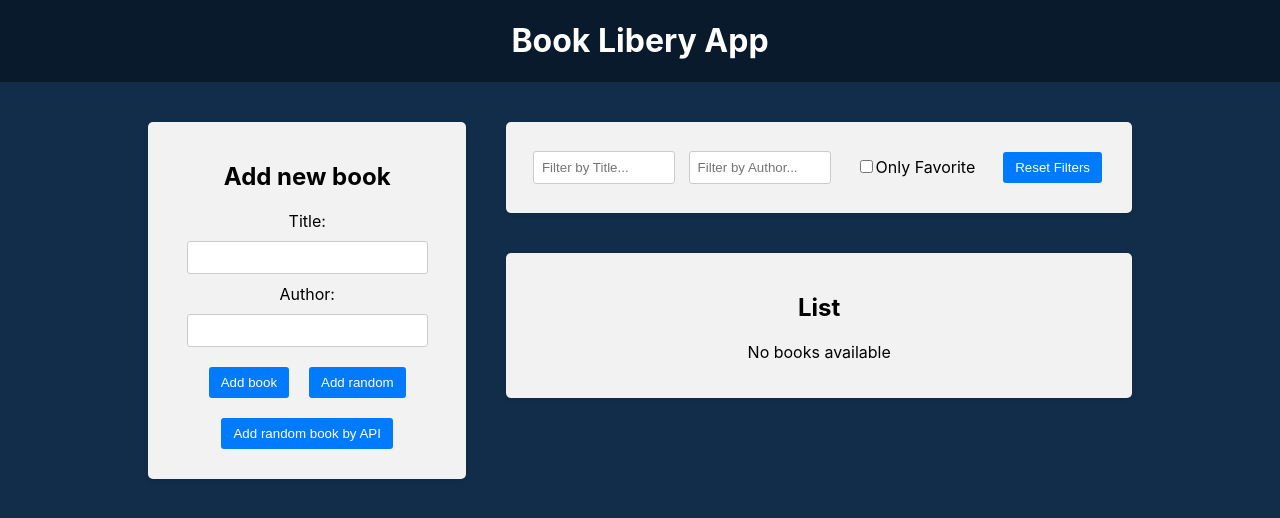
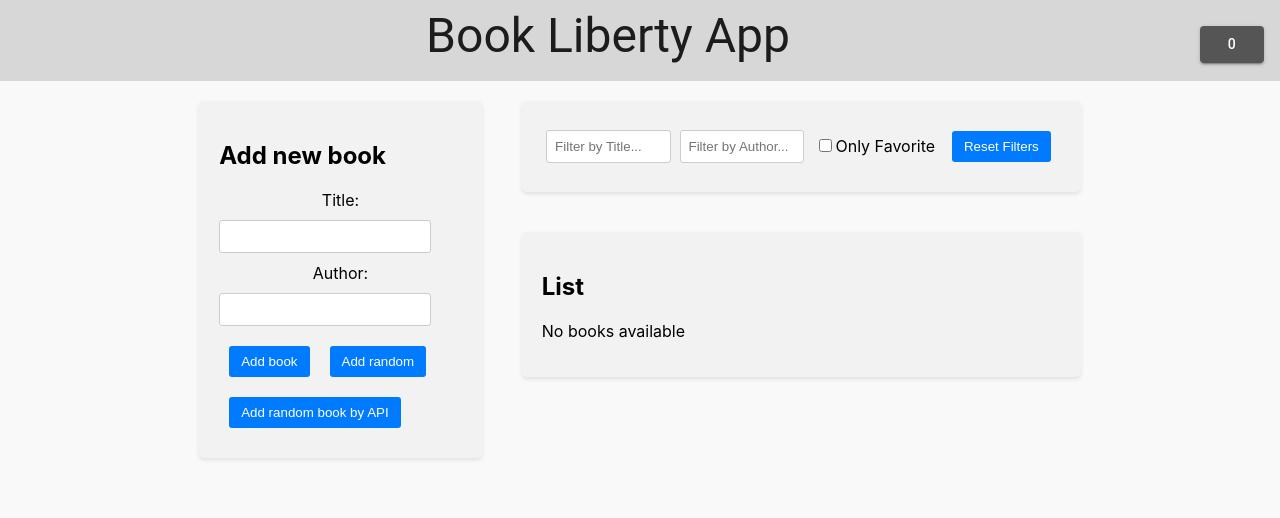
Before and after one commit to Nikita-a11y-dev/React-Libary-App, a React (Vite) app in the folder frontend/vite-project/: page / in a window 1280 px wide. Shown: the top 518 px of the page. Built offline with nearby package versions, Linux system fonts and the light colour scheme.

Commit message:
add MUI and basic background styling

```diff
--- a/frontend/vite-project/package.json
+++ b/frontend/vite-project/package.json
@@ -10,6 +10,9 @@
     "preview": "vite preview"
   },
   "dependencies": {
+    "@emotion/react": "^11.14.0",
+    "@emotion/styled": "^11.14.0",
+    "@mui/material": "^6.4.5",
     "@reduxjs/toolkit": "^2.5.1",
     "axios": "^1.7.9",
     "react": "^18.3.1",
--- a/frontend/vite-project/src/App.css
+++ b/frontend/vite-project/src/App.css
@@ -7,8 +7,8 @@
 }
 
 .app-header {
-  background-color: #0a1a2d;
-  color: #fff;
+  background-color: #d7d7d7;
+  color: #333333;
   width: 100%;
   margin-bottom: 20px;
 }
--- a/frontend/vite-project/src/App.jsx
+++ b/frontend/vite-project/src/App.jsx
@@ -3,13 +3,56 @@ import BookForm from "./components/BookForm/BookForm";
 import Filter from "./components/Filter/Filter";
 import Error from "./components/Error/Error";
 import "./App.css";
+import { useState } from "react";
+
+import { ThemeProvider } from "@mui/material/styles";
+import { Typography, Button, Box, Container } from "@mui/material";
+
+import lightTheme from "./theme/lightTheme";
+import darkTheme from "./theme/darkTheme";
 
 export default function App() {
+  const [darkMode, setDarkMode] = useState(false);
+
+  const toggleTheme = () => {
+    setDarkMode(!darkMode);
+  };
+
+  const theme = darkMode ? darkTheme : lightTheme;
+
   return (
-    <div className="app">
-      <header className="app-header">
-        <h1>Book Libery App</h1>
-      </header>
+    <ThemeProvider theme={theme}>
+      <Box
+        sx={{
+          backgroundColor: "background.default",
+          minHeight: "100vh",
+        }}
+      >
+        <Box
+          display="flex"
+          alignItems="center"
+          justifyContent="space-between"
+          px={2}
+          sx={{
+            backgroundColor: "background.header",
+            pt: 1,
+          }}
+        >
+          <Typography
+            variant="h3"
+            gutterBottom
+            align="center"
+            style={{ flexGrow: 1 }}
+            color="text.primary"
+          >
+            Book Liberty App
+          </Typography>
+          <Button variant="contained" onClick={toggleTheme}>
+            0
+          </Button>
+        </Box>
+
+        <Container>
           <main className="app-main">
             <div className="app-left-column">
               <BookForm></BookForm>
@@ -19,7 +62,10 @@ export default function App() {
               <BookList></BookList>
             </div>
           </main>
+
           <Error />
-    </div>
+        </Container>
+      </Box>
+    </ThemeProvider>
   );
 }
--- a/frontend/vite-project/src/index.css
+++ b/frontend/vite-project/src/index.css
@@ -5,7 +5,7 @@ body {
     sans-serif;
   -webkit-font-smoothing: antialiased;
   -moz-osx-font-smoothing: grayscale;
-  background-color: #112d49;
+  background-color: #f9f9f9;
 }
 
 code {
--- /dev/null
+++ b/frontend/vite-project/src/theme/darkTheme.js
@@ -0,0 +1,17 @@
+import { createTheme } from "@mui/material/styles";
+
+const darkTheme = createTheme({
+  palette: {
+    mode: "dark",
+    primary: {
+      main: "#DDDDDD",
+    },
+    background: {
+      default: "#1E1E2F",
+      paper: "#2C2C3A",
+      header: "#454558",
+    },
+  },
+});
+
+export default darkTheme;
--- /dev/null
+++ b/frontend/vite-project/src/theme/lightTheme.js
@@ -0,0 +1,17 @@
+import { createTheme } from "@mui/material/styles";
+
+const lightTheme = createTheme({
+  palette: {
+    mode: "light",
+    primary: {
+      main: "#555555",
+    },
+    background: {
+      default: "#F9F9F9",
+      paper: "#FFFFFF",
+      header: "#d7d7d7",
+    },
+  },
+});
+
+export default lightTheme;
```
Also changed, not shown: 1 other file (tests, documents, lock files or other folders). Lines whose indentation alone changed are shown as unchanged.
